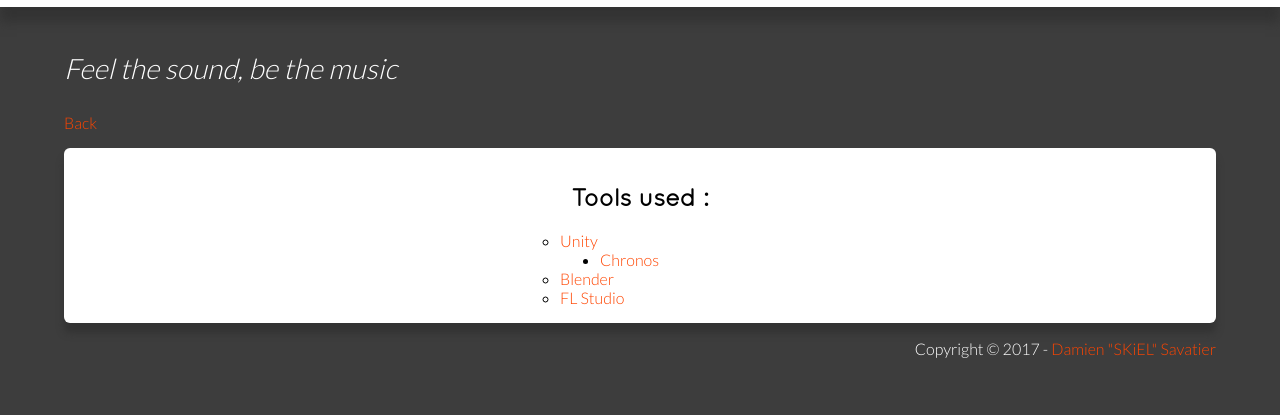
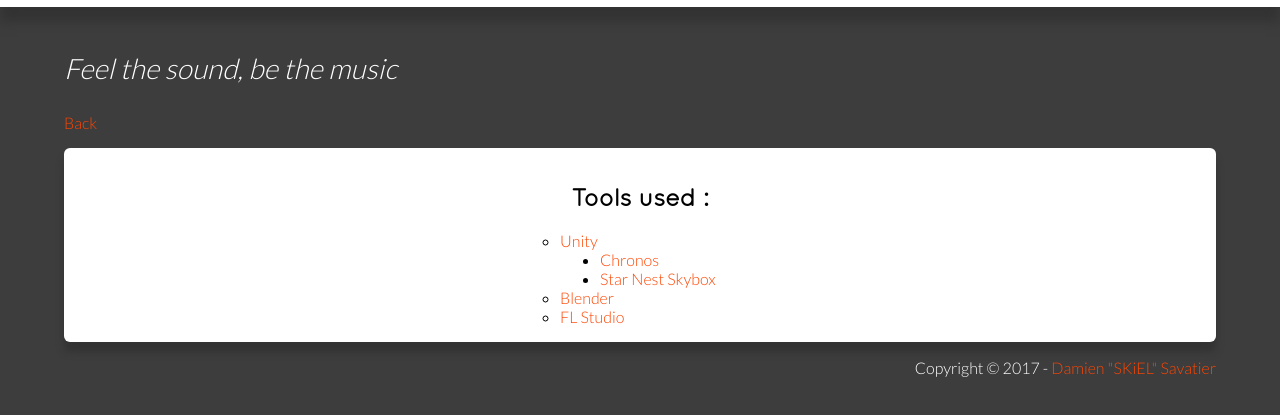
Before and after one commit to Team-Euterpe/almagest-game, a plain HTML site: page tools.html in a window 1280 px wide. Shown: the part 203-618 px from the top of the page. Drawn offline with Linux system fonts and the light colour scheme.

Commit message:
tools added assets skybox

```diff
--- a/tools.html
+++ b/tools.html
@@ -33,7 +33,12 @@
       <article>
         <h1>Tools used :</h1>
         <ul id="tools">
-          <li><a href="https://unity3d.com">Unity</a><ul><li><a href="https://www.assetstore.unity3d.com/en/#!/content/31225">Chronos</a></li></ul></li>
+          <li><a href="https://unity3d.com">Unity</a>
+            <ul>
+              <li><a href="https://www.assetstore.unity3d.com/en/#!/content/31225">Chronos</a></li>
+              <lI><a href="https://www.assetstore.unity3d.com/en/#!/content/63726">Star Nest Skybox</a></lI>
+            </ul>
+          </li>
           <li><a href="https://www.blender.org">Blender</a></li>
           <li><a href="https://www.image-line.com/flstudio/">FL Studio</a></li>
         </ul>
```
